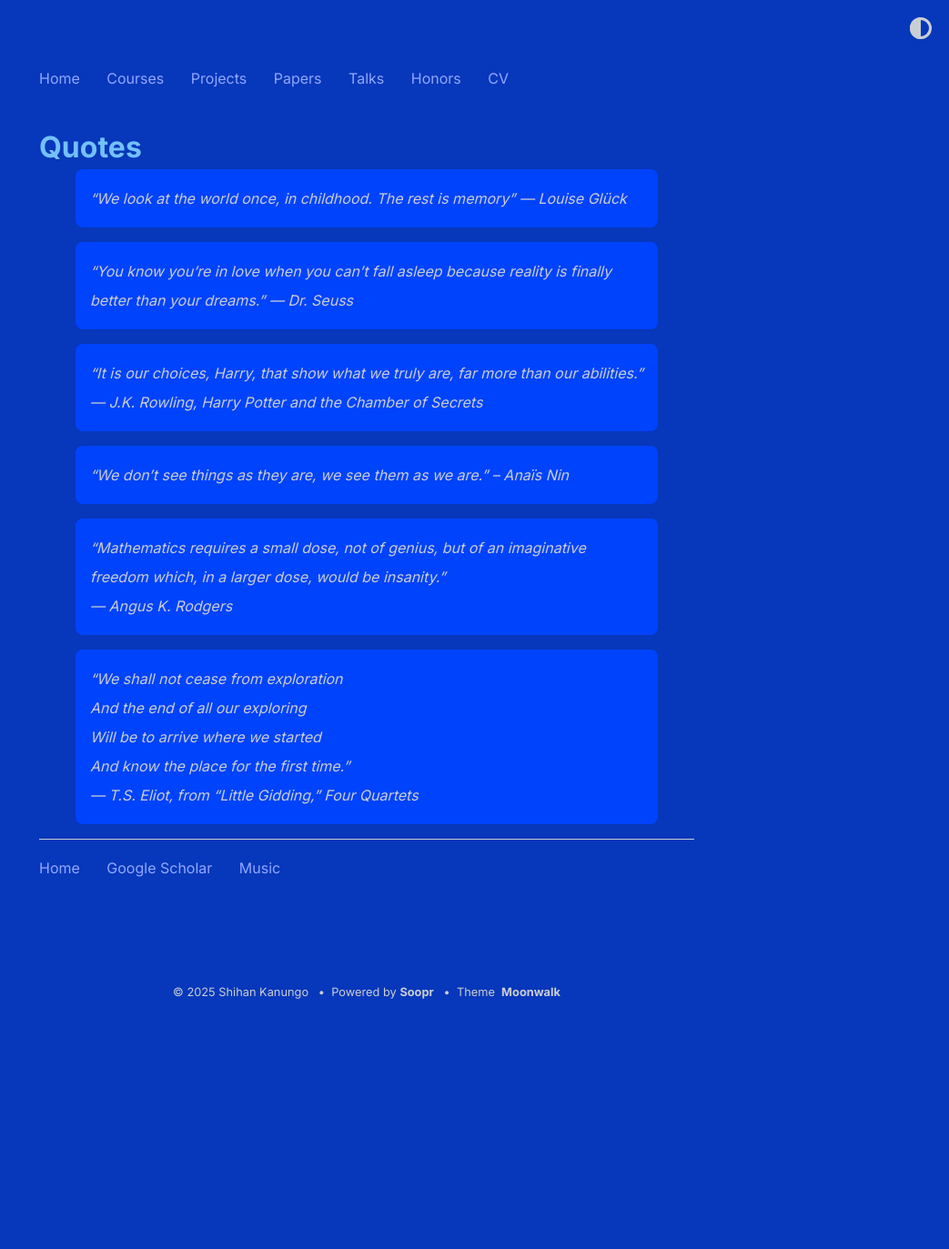
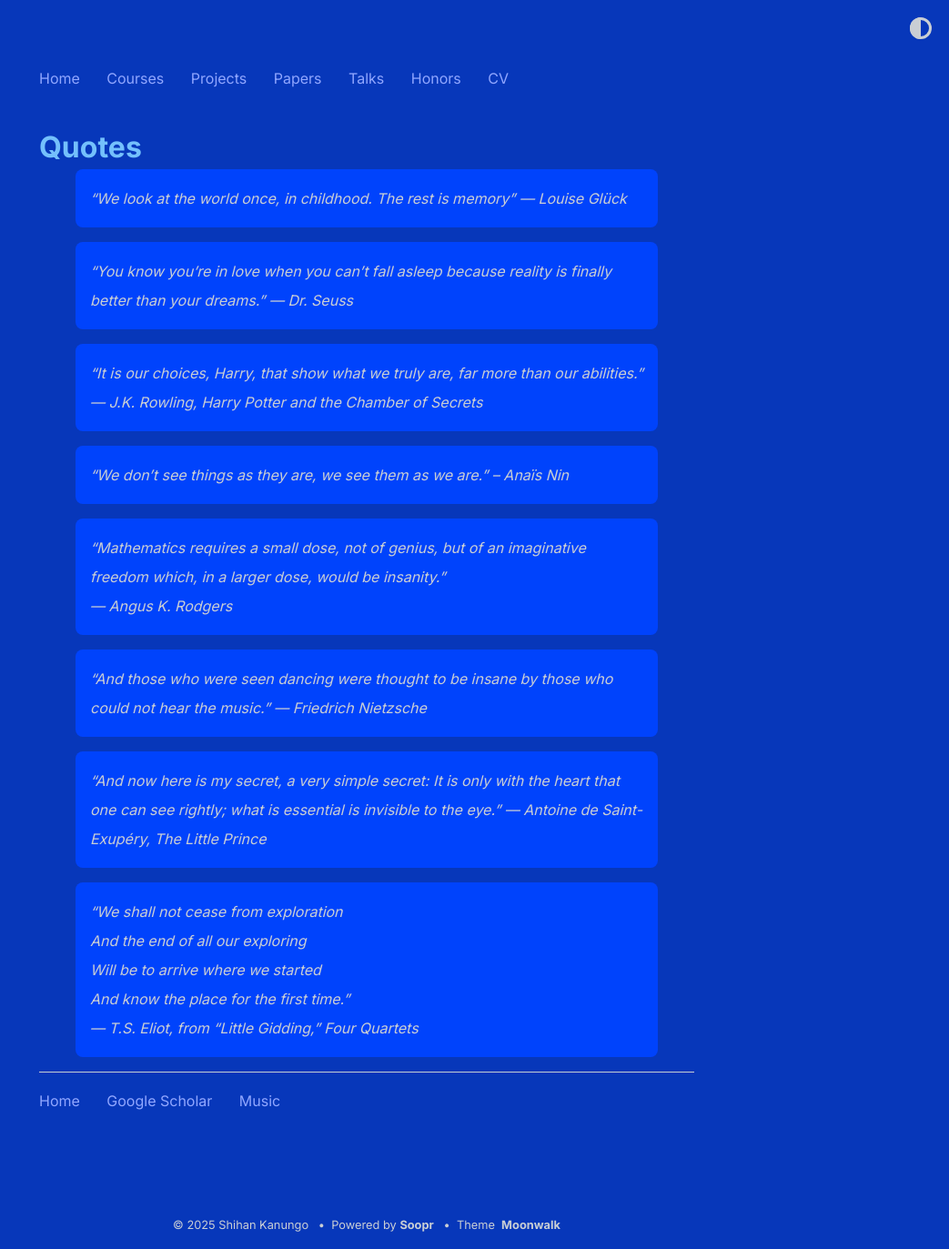
Before and after one commit to shihankanungo/shihankanungo.github.io, a Jekyll site: the page built from quotes.md, in a window 1280 px wide. Shown: the whole page at 91% size, without its empty margins (237-1280 px from the left). Built offline with Jekyll 4.4.1, drawn with Linux system fonts in a browser that asks for light colours; before the commit the page ends 1117 px from its top, so only the background shows below that.

Commit message:
Update quotes.md

```diff
--- a/quotes.md
+++ b/quotes.md
@@ -13,6 +13,11 @@ title: Quotes
 
 > "Mathematics requires a small dose, not of genius, but of an imaginative freedom which, in a larger dose, would be insanity." <br> --- Angus K. Rodgers
 
+> "And those who were seen dancing were thought to be insane by those who could not hear the music." --- Friedrich Nietzsche
+
+> "And now here is my secret, a very simple secret: It is only with the heart that one can see rightly; what is essential is invisible to the eye."
+--- Antoine de Saint-Exupéry, <i>The Little Prince</i>
+
 > "We shall not cease from exploration <br>
 And the end of all our exploring <br>
 Will be to arrive where we started <br>
```
